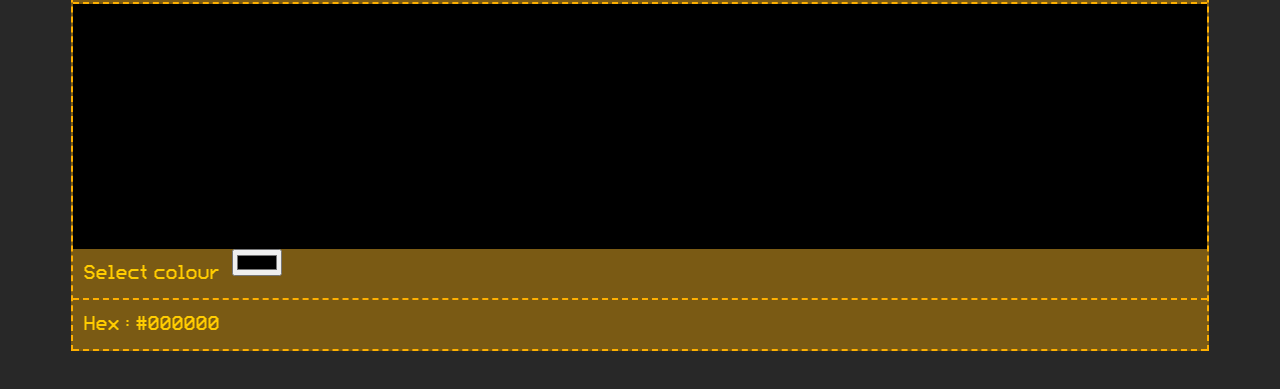
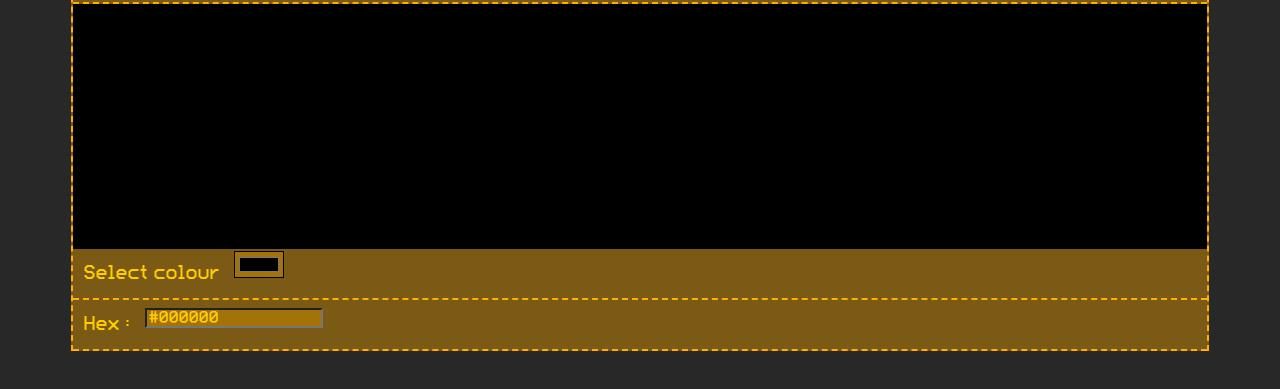
Before and after one commit to lostjarred/WEB-ColourPicker, a plain HTML site: page index.html in a window 1280 px wide. Shown: the part 121-510 px from the top of the page. Drawn offline with Linux system fonts and the light colour scheme.

Commit message:
change p to input and style

```diff
--- a/index.html
+++ b/index.html
@@ -17,6 +17,12 @@
             p {
                 color: #FFCC00;
                 font-family: UnnamedDOSFontIV;
+            }
+            input {
+                color: #FFCC00;
+                font-family: UnnamedDOSFontIV;
+                background-color: rgba(204, 139, 0, 0.5);
+                margin: 5%;
             }
             h1 {
                 color: #FFB000;
@@ -55,7 +61,7 @@
                 </div>
 
                 <div class="row">
-                    <p id="hextextarea"></p>
+                    <input type="text" id="hextextarea">
                 </div>
             </div>
         </div>
@@ -67,13 +73,13 @@
 
         //event functions
             function watchcolourpicker(event) {
-                document.querySelector("#hextextarea").innerHTML = event.target.value;
+                document.querySelector("#hextextarea").value = event.target.value;
                 document.querySelector("#colourpickerdiv").style.background = event.target.value;
             }
 
         //function for updating on page load
             function pageloadcolourpicker() {
-                document.querySelector("#hextextarea").innerHTML = document.querySelector("#colourpicker").value;
+                document.querySelector("#hextextarea").value = document.querySelector("#colourpicker").value;
                 document.querySelector("#colourpickerdiv").style.background = document.querySelector("#colourpicker").value;
             }
         pageloadcolourpicker();
```
